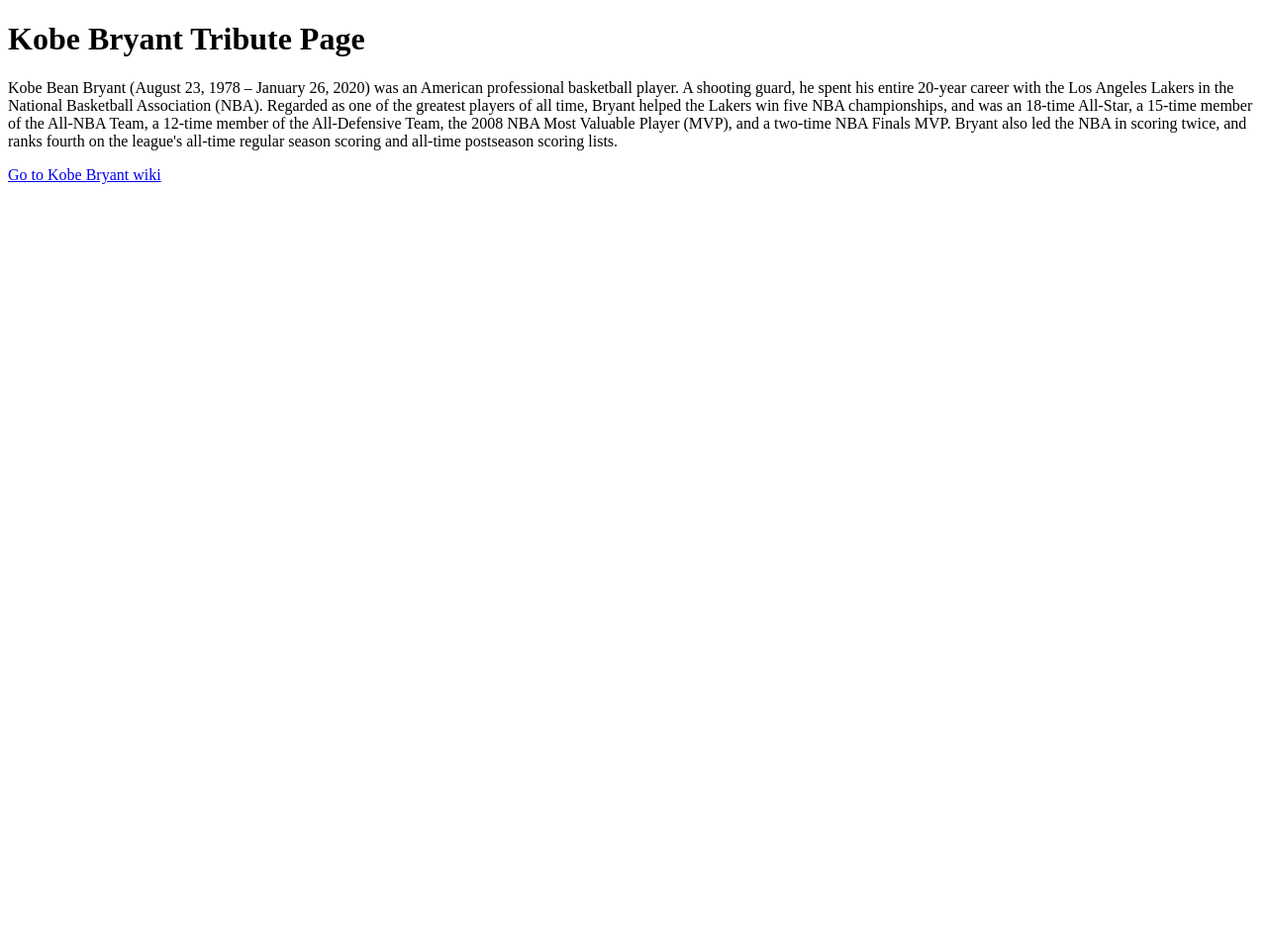
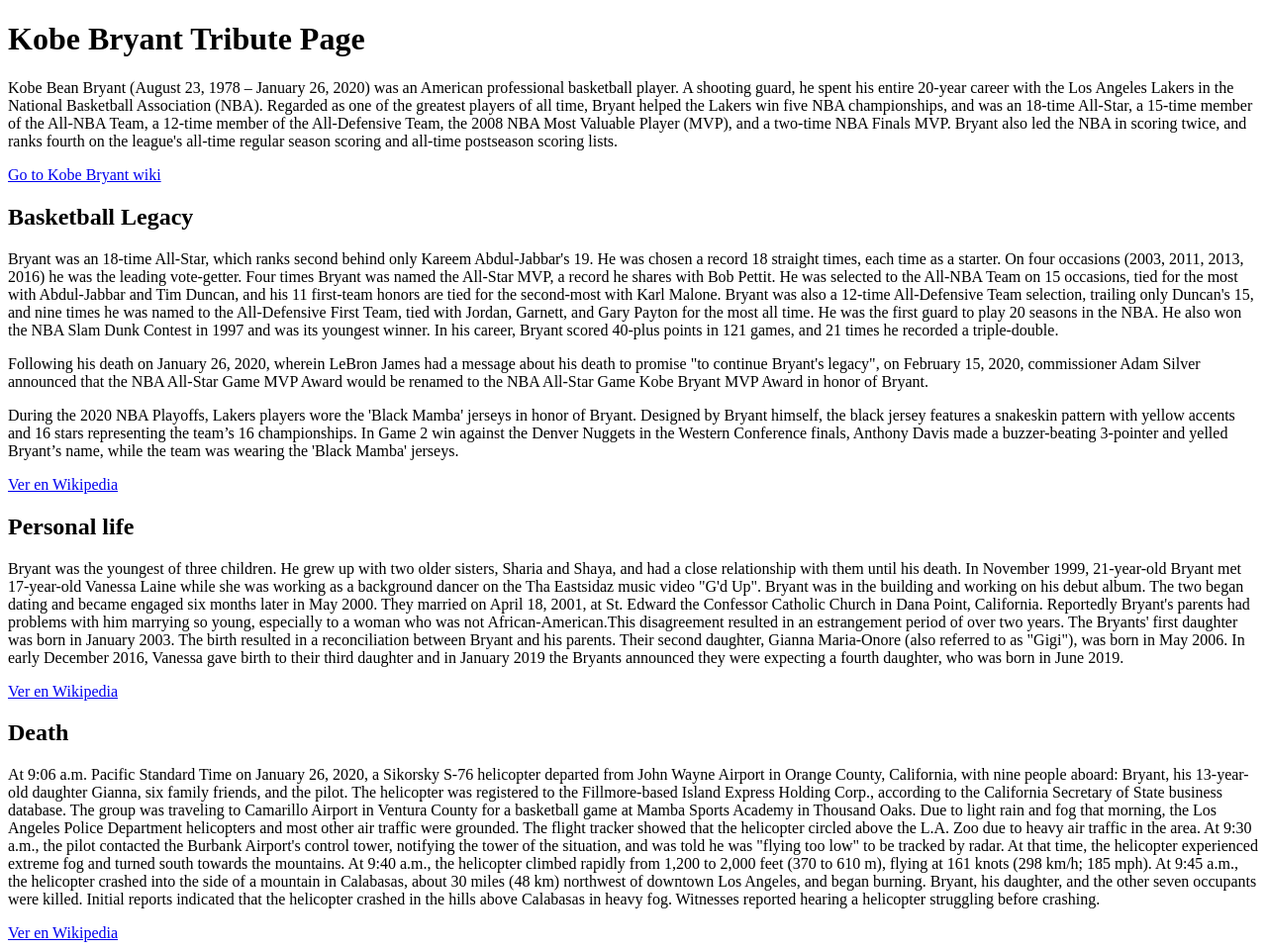
Before and after one commit to marianatudo/progra2, a Flask app: page / in a window 1280 px wide. Shown: the whole page at 99% size. Before the commit the page ends 186 px from the top, so only its background shows below. Run offline with Flask 2, Linux system fonts and the light colour scheme.

Commit message:
Added new section

```diff
--- a/templates/index.html
+++ b/templates/index.html
@@ -17,6 +17,57 @@
         twice, and ranks fourth on the league's all-time regular season scoring and all-time postseason scoring lists.
     </p>
     <a href="https://en.wikipedia.org/wiki/Kobe_Bryant">Go to Kobe Bryant wiki</a>
+
+    <h2>Basketball Legacy</h2>
+    <p>Bryant was an 18-time All-Star, which ranks second behind only Kareem Abdul-Jabbar's 19. He was chosen a record
+        18 straight times, each time as a starter. On four occasions (2003, 2011, 2013, 2016) he was the leading
+        vote-getter. Four times Bryant was named the All-Star MVP, a record he shares with Bob Pettit. He was selected
+        to the All-NBA Team on 15 occasions, tied for the most with Abdul-Jabbar and Tim Duncan, and his 11 first-team
+        honors are tied for the second-most with Karl Malone. Bryant was also a 12-time All-Defensive Team selection,
+        trailing only Duncan's 15, and nine times he was named to the All-Defensive First Team, tied with Jordan,
+        Garnett, and Gary Payton for the most all time. He was the first guard to play 20 seasons in the NBA. He also
+        won the NBA Slam Dunk Contest in 1997 and was its youngest winner. In his career, Bryant scored 40-plus points
+        in 121 games, and 21 times he recorded a triple-double.
+    <p>Following his death on January 26, 2020, wherein LeBron James had a message about his death to promise "to
+        continue Bryant's legacy", on February 15, 2020, commissioner Adam Silver announced that the NBA All-Star Game
+        MVP Award would be renamed to the NBA All-Star Game Kobe Bryant MVP Award in honor of Bryant.</p>
+    <p>During the 2020 NBA Playoffs, Lakers players wore the 'Black Mamba' jerseys in honor of Bryant. Designed by
+        Bryant himself, the black jersey features a snakeskin pattern with yellow accents and 16 stars representing the
+        team’s 16 championships. In Game 2 win against the Denver Nuggets in the Western Conference finals, Anthony
+        Davis made a buzzer-beating 3-pointer and yelled Bryant’s name, while the team was wearing the 'Black Mamba'
+        jerseys.</p>
+    <a href="https://en.wikipedia.org/wiki/List_of_career_achievements_by_Kobe_Bryant">Ver en Wikipedia</a>
+
+    <h2>Personal life</h2>
+    <p>Bryant was the youngest of three children. He grew up with two older sisters, Sharia and Shaya, and had a close
+        relationship with them until his death. In November 1999, 21-year-old Bryant met 17-year-old Vanessa Laine while
+        she was working as a background dancer on the Tha Eastsidaz music video "G'd Up". Bryant was in the building and
+        working on his debut album. The two began dating and became engaged six months later in May 2000. They married
+        on April 18, 2001, at St. Edward the Confessor Catholic Church in Dana Point, California. Reportedly Bryant's
+        parents had problems with him marrying so young, especially to a woman who was not African-American.This
+        disagreement resulted in an estrangement period of over two years. The Bryants' first daughter was born in
+        January 2003. The birth resulted in a reconciliation between Bryant and his parents. Their second daughter,
+        Gianna Maria-Onore (also referred to as "Gigi"), was born in May 2006. In early December 2016, Vanessa gave
+        birth to their third daughter and in January 2019 the Bryants announced they were expecting a fourth daughter,
+        who was born in June 2019.</p>
+    <a href="https://en.wikipedia.org/wiki/Kobe_Bryant#Off_the_court">Ver en Wikipedia</a>
+
+    <h2>Death</h2>
+    <p>At 9:06 a.m. Pacific Standard Time on January 26, 2020, a Sikorsky S-76 helicopter departed from John Wayne
+        Airport in Orange County, California, with nine people aboard: Bryant, his 13-year-old daughter Gianna, six
+        family friends, and the pilot. The helicopter was registered to the Fillmore-based Island Express Holding Corp.,
+        according to the California Secretary of State business database. The group was traveling to Camarillo Airport
+        in Ventura County for a basketball game at Mamba Sports Academy in Thousand Oaks. Due to light rain and fog that
+        morning, the Los Angeles Police Department helicopters and most other air traffic were grounded. The flight
+        tracker showed that the helicopter circled above the L.A. Zoo due to heavy air traffic in the area. At 9:30
+        a.m., the pilot contacted the Burbank Airport's control tower, notifying the tower of the situation, and was
+        told he was "flying too low" to be tracked by radar. At that time, the helicopter experienced extreme fog and
+        turned south towards the mountains. At 9:40 a.m., the helicopter climbed rapidly from 1,200 to 2,000 feet (370
+        to 610 m), flying at 161 knots (298 km/h; 185 mph). At 9:45 a.m., the helicopter crashed into the side of a
+        mountain in Calabasas, about 30 miles (48 km) northwest of downtown Los Angeles, and began burning. Bryant, his
+        daughter, and the other seven occupants were killed. Initial reports indicated that the helicopter crashed in
+        the hills above Calabasas in heavy fog. Witnesses reported hearing a helicopter struggling before crashing.</p>
+    <a href="https://en.wikipedia.org/wiki/Kobe_Bryant#Death">Ver en Wikipedia</a>
 </body>
 
 </html>
```
